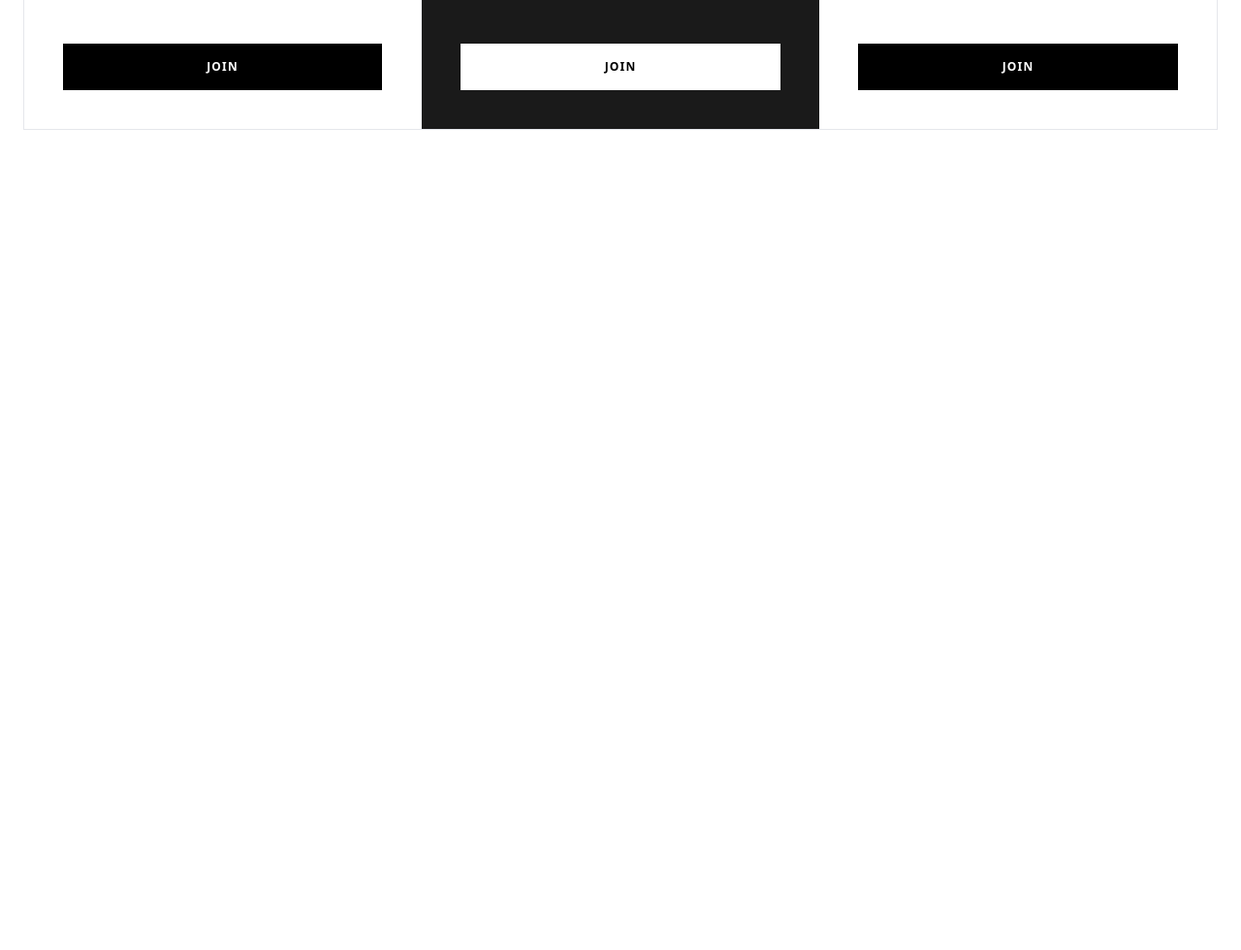
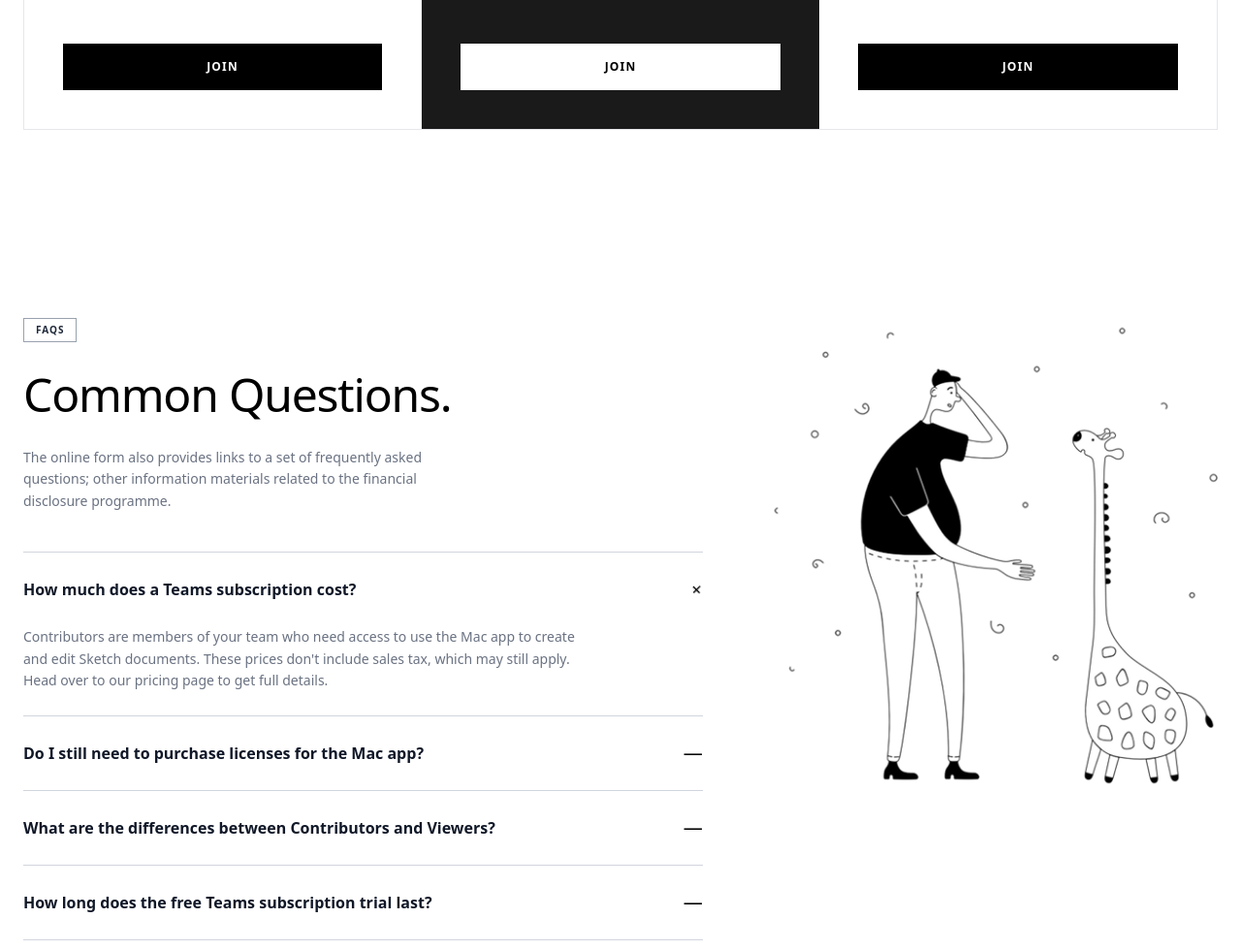
Before and after one commit to Ilyos11/Tailwind-3, a website: page index.html in a window 1280 px wide. Shown: the part 3489-4469 px from the top of the page at 97% size. Before the commit the page ends 3719 px from the top, so only its background shows below. Drawn offline with Linux system fonts and the light colour scheme.

Commit message:
Section 6

```diff
--- a/index.html
+++ b/index.html
@@ -327,5 +327,92 @@
     </section>
 
 
+    <!-- Section 6-->
+    <section class="max-w-7xl mx-auto px-6 py-16 md:py-24">
+        <div class="flex flex-col md:flex-row items-start justify-between gap-16">
+
+            <div class="w-full md:w-3/5 space-y-8">
+
+                <!-- Заголовок -->
+                <div class="space-y-6">
+                    <div class="inline-block border border-gray-400 px-3 py-1 text-[10px] font-bold uppercase tracking-widest text-gray-800">
+                        Faqs
+                    </div>
+                    <h2 class="text-4xl md:text-5xl font-medium leading-tight text-black tracking-tight">
+                        Common Questions.
+                    </h2>
+                    <p class="text-gray-500 text-sm leading-relaxed max-w-md">
+                        The online form also provides links to a set of frequently asked questions;
+                        other information materials related to the financial disclosure programme.
+                    </p>
+                </div>
+
+
+                <div class="border-t border-gray-300 mt-10">
+
+
+                    <details class="border-b border-gray-300 group" open>
+                        <summary class="flex justify-between items-center py-6 cursor-pointer outline-none">
+                            <span class="text-sm md:text-base font-bold text-gray-900 pr-4">
+                                How much does a Teams subscription cost?
+                            </span>
+                            <span class="text-xl transition-transform group-open:rotate-45">+</span>
+                        </summary>
+                        <div class="pb-6 text-sm text-gray-500 leading-relaxed max-w-xl">
+                            Contributors are members of your team who need access to use the Mac app to create and edit Sketch documents. These prices don't include sales tax, which may still apply. Head over to our pricing page to get full details.
+                        </div>
+                    </details>
+
+
+                    <details class="border-b border-gray-300 group">
+                        <summary class="flex justify-between items-center py-6 cursor-pointer outline-none">
+                            <span class="text-sm md:text-base font-bold text-gray-900 pr-4">
+                                Do I still need to purchase licenses for the Mac app?
+                            </span>
+                            <span class="text-xl group-open:rotate-45">—</span>
+                        </summary>
+                        <div class="pb-6 text-sm text-gray-500 leading-relaxed">
+                            Здесь может быть ваш текст ответа на вопрос.
+                        </div>
+                    </details>
+
+
+                    <details class="border-b border-gray-300 group">
+                        <summary class="flex justify-between items-center py-6 cursor-pointer outline-none">
+                            <span class="text-sm md:text-base font-bold text-gray-900 pr-4">
+                                What are the differences between Contributors and Viewers?
+                            </span>
+                            <span class="text-xl group-open:rotate-45">—</span>
+                        </summary>
+                        <div class="pb-6 text-sm text-gray-500 leading-relaxed">
+                            Описание различий между ролями.
+                        </div>
+                    </details>
+
+
+                    <details class="border-b border-gray-300 group">
+                        <summary class="flex justify-between items-center py-6 cursor-pointer outline-none">
+                            <span class="text-sm md:text-base font-bold text-gray-900 pr-4">
+                                How long does the free Teams subscription trial last?
+                            </span>
+                            <span class="text-xl group-open:rotate-45">—</span>
+                        </summary>
+                        <div class="pb-6 text-sm text-gray-500 leading-relaxed">
+                            Информация о пробном периоде.
+                        </div>
+                    </details>
+
+                </div>
+            </div>
+
+            <div class="w-full md:w-2/5 flex justify-center md:justify-end">
+                <img src="Human 5.png" alt="FAQ Illustration" class="max-w-full h-auto">
+            </div>
+
+        </div>
+    </section>
+
+
+
 </body>
 </html>
```
Also changed, not shown: Human 5.png (added), src/output.css.
